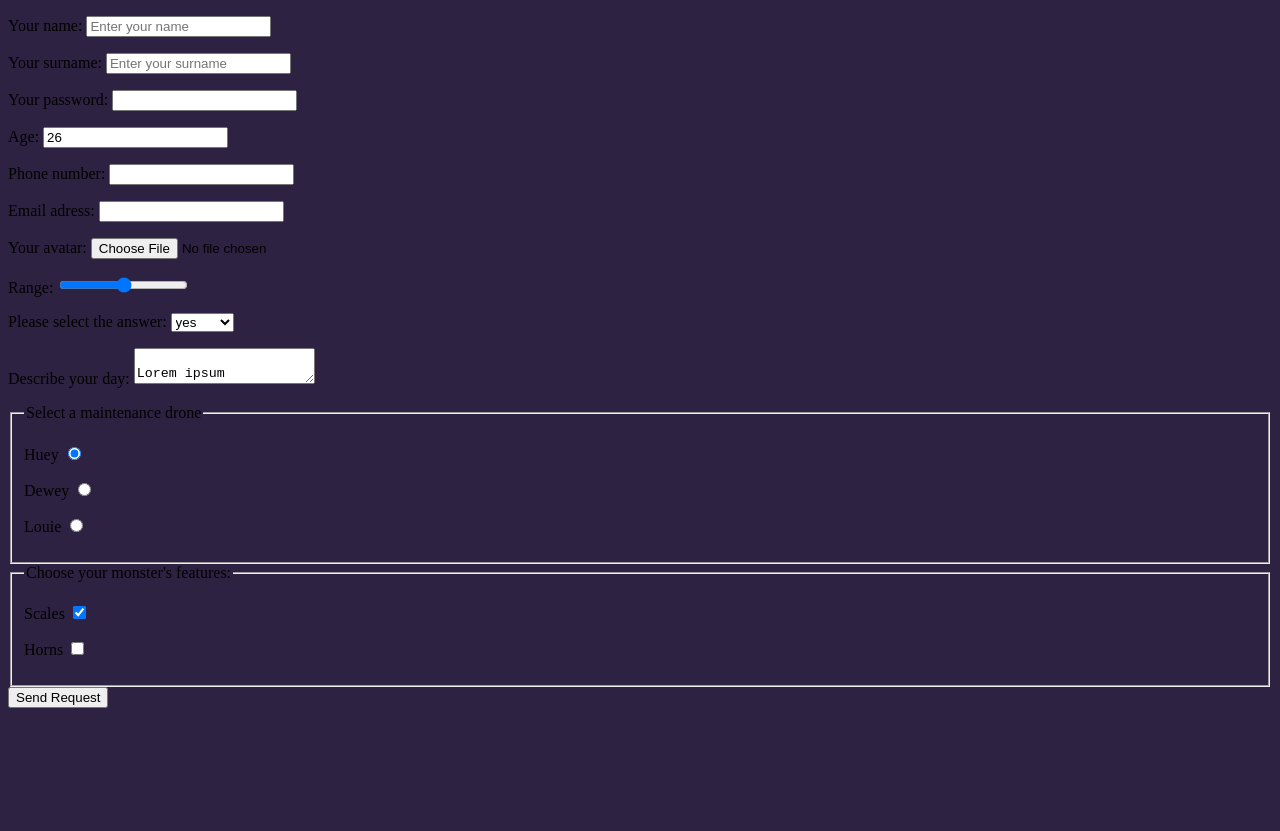
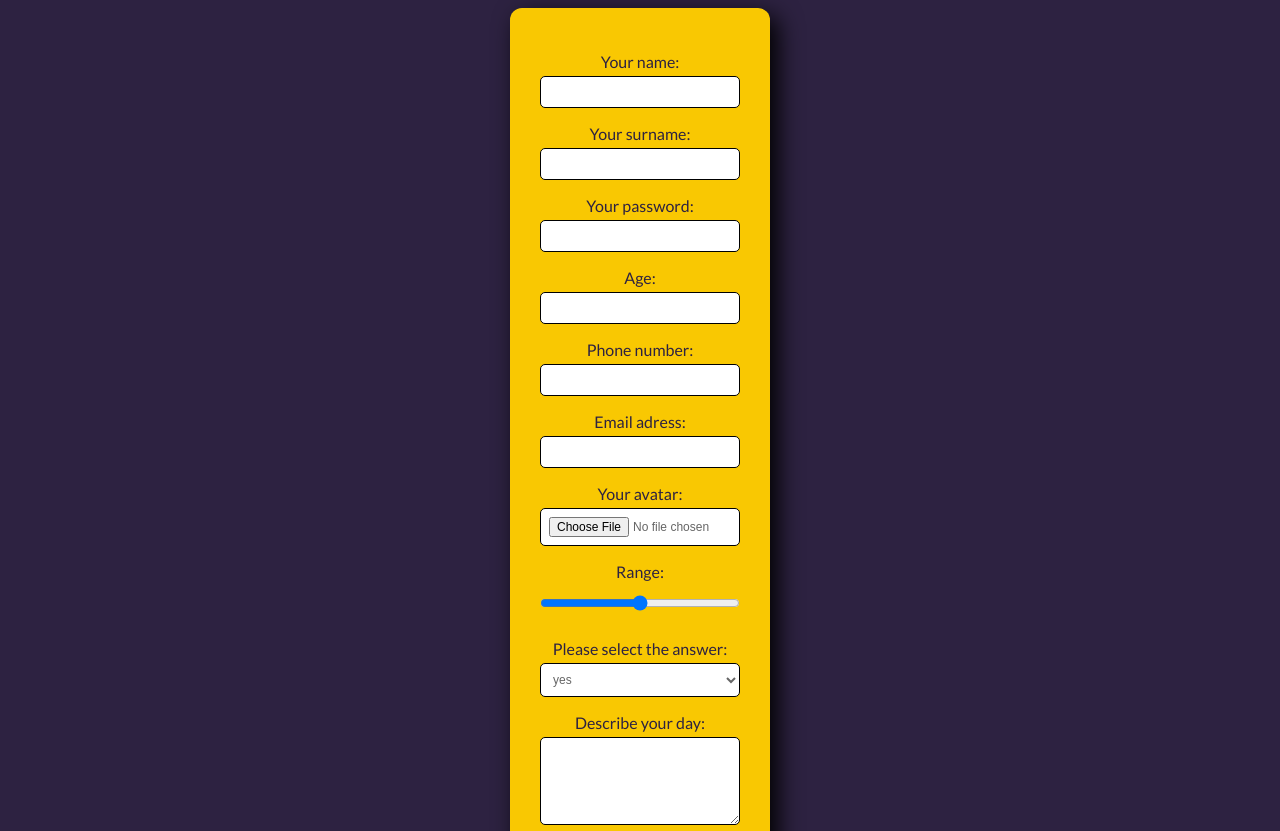
Before and after one commit to amadeuszmajcher/form-wtf, a plain HTML site: page index.html in a window 1280 px wide. Shown: the top 831 px of the page. Before the commit the page ends 800 px from the top, so only its background shows below. Drawn offline with Linux system fonts and the light colour scheme.

Commit message:
feat: adding css styles

```diff
--- a/css/style.css
+++ b/css/style.css
@@ -1,3 +1,76 @@
+@import url('https://fonts.googleapis.com/css2?family=Lato:wght@400;700&display=swap');
 body{
     background-color: #2d2241;
+    font-family: 'Lato', sans-serif;
+
 }
+.container{
+    display: flex;
+    align-items: center;
+    justify-content: center;
+    min-height: 100vh;
+}
+.form{
+    background-color: #f9c802;
+    padding: 28px;
+    border-radius: 12px;
+    -webkit-box-shadow: 8px 8px 24px 0px rgba(0, 0, 0, 1);
+    -moz-box-shadow: 8px 8px 24px 0px rgba(0, 0, 0, 1);
+    box-shadow: 8px 8px 24px 0px rgba(0, 0, 0, 1);
+    color: #2d2241;
+    text-align: center;
+}
+input[type=text],
+input[type=password],
+input[type=number],
+input[type=tel],
+input[type=email],
+input[type=file],
+input[type=range],
+select,
+textarea,
+fieldset{
+    width: 200px;
+    background-color: #fff;
+    color: #666;
+    border: 1px solid #000;
+    border-radius: 5px;
+    font-size: 12px;
+    padding: 8px;
+    box-sizing: border-box;
+    outline: none;
+    margin-top: 5px;
+}
+input[type=text]:focus,
+input[type=password]:focus,
+input[type=number]:focus,
+input[type=tel]:focus,
+input[type=email]:focus,
+input[type=file]:focus,
+select:focus,
+textarea:focus{
+    -webkit-box-shadow: 0px 0px 10px -4px rgba(0, 0, 0, 1);
+    -moz-box-shadow: 0px 0px 10px -4px rgba(0, 0, 0, 1);
+    box-shadow: 0px 0px 10px -4px rgba(0, 0, 0, 1);
+    border: 1px solid #2d2241;
+}
+input[type=submit]{
+    width: 200px;
+    padding: 8px;
+    background-color: #fff;
+    text-transform: uppercase;
+    font-weight: bold;
+    color: #2d2241;
+    border-radius: 5px;
+    margin-top: 20px;
+    transition: all .3s ease-in-out;
+    font-size: 12px;
+    border: none;
+    border:1px solid #000;
+    outline: none;
+}
+input[type=submit]:hover{
+    background-color: #2d2241;
+    color: #fff;
+    cursor: pointer;
+}
--- a/index.html
+++ b/index.html
@@ -10,42 +10,42 @@
 </head>
 
 <body>
-    <main>
+    <main class="container">
         <form action="https://dev.cotenfrontend.pl" method="POST" class="form">
             <p>
-                <label for="name">Your name:</label>
-                <input name="name" id="name" placeholder="Enter your name" required>
+                <label for="name">Your name:</label><br/>
+                <input name="name" id="name" type="text" required>
             </p>
             <p>
-                <label for="surname">Your surname:</label>
-                <input name="mySurname" id="surname" placeholder="Enter your surname" required>
+                <label for="surname">Your surname:</label><br/>
+                <input name="mySurname" id="surname" type="text" required>
             </p>
             <p>
-                <label for="password">Your password:</label>
+                <label for="password">Your password:</label><br/>
                 <input name="password" id="password" type="password" >
             </p>
             <p>
-                <label for="age">Age:</label>
-                <input name="age" id="age" type="number" value="26">
+                <label for="age">Age:</label><br/>
+                <input name="age" id="age" type="number">
             </p>
             <p>
-                <label for="telephone">Phone number:</label>
+                <label for="telephone">Phone number:</label><br/>
                 <input name="telephone" id="telephone" type="tel">
             </p>
             <p>
-                <label for="emailAdress">Email adress:</label>
+                <label for="emailAdress">Email adress:</label><br/>
                 <input name="emailAdress" id="emailAdress" type="email">
             </p>
             <p>
-                <label for="avatar">Your avatar:</label>
+                <label for="avatar">Your avatar:</label><br/>
                 <input name="avatar" id="avatar" type="file">
             </p>
             <p>
-                <label for="range">Range:</label>
+                <label for="range">Range:</label><br/>
                 <input name="range" id="range" type="range" min="0" max="100" value="50" step="10">
             </p>
             <p>
-                <label for="select">Please select the answer:</label>
+                <label for="select">Please select the answer:</label><br/>
                 <select name="select" id="select">
                     <option value="user selected yes">yes</option>
                     <option value="user selected no">no</option>
@@ -53,10 +53,8 @@
                 </select>
             </p>
             <p>
-                <label for="textarea">Describe your day:</label>
-                <textarea id="textarea" name="textarea">
-                    Lorem ipsum
-                </textarea>
+                <label for="textarea">Describe your day:</label><br/>
+                <textarea id="textarea" name="textarea" cols="30" rows="5"></textarea>
             </p>
             <fieldset>
                 <legend>Select a maintenance drone</legend>
```
